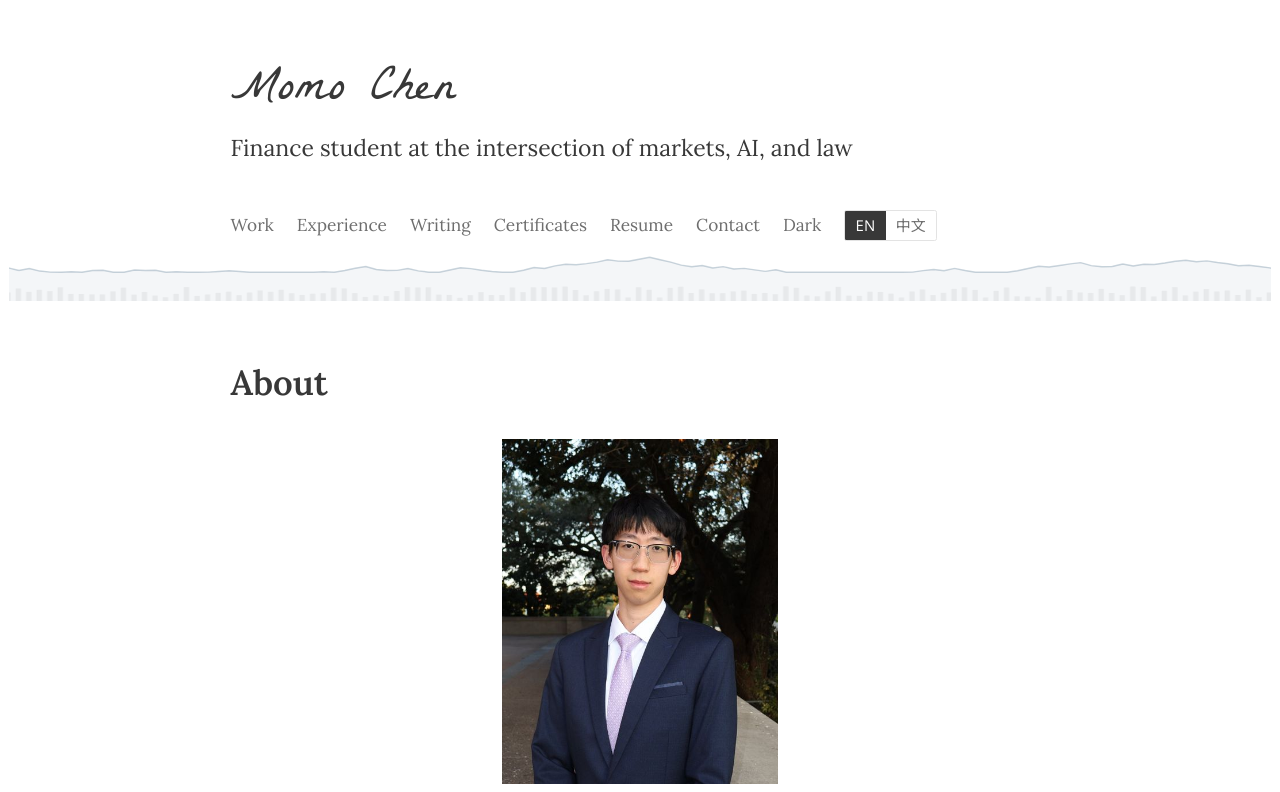
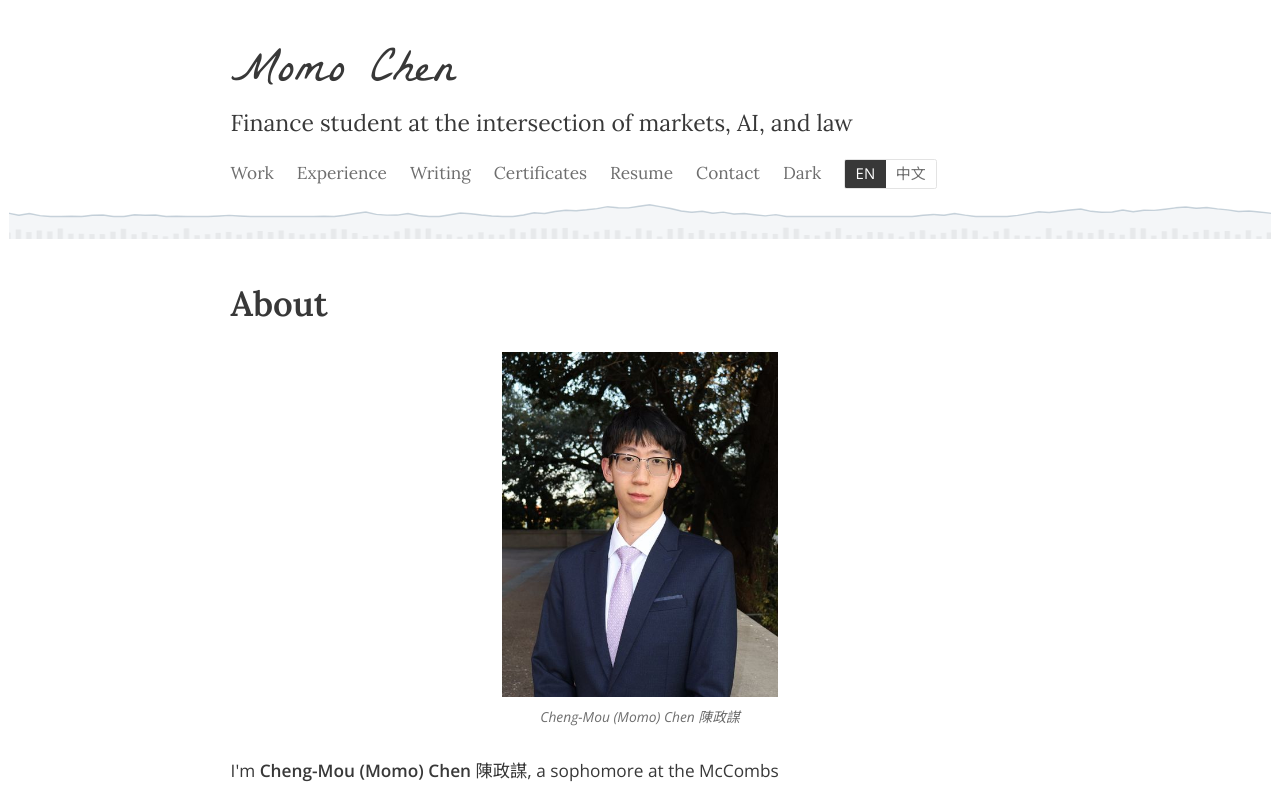
Before and after one commit to CMOMO7581/momo-website-cli, a Next.js app: page / in a window 1280 px wide. Shown: the top 792 px of the page. Built offline with nearby package versions, Linux system fonts and the light colour scheme.

Commit message:
Compact the header so the headshot shows on the first screen
Co-Authored-By: Claude Opus 5.5 <noreply@anthropic.com>

```diff
--- a/app/globals.css
+++ b/app/globals.css
@@ -29,7 +29,7 @@ body{zoom:1.15}
 html[lang="zh-Hant"] body{font-size:15.5px;line-height:1.9}
 html[lang="zh-Hant"] .kicker{letter-spacing:.12em}
 .page{max-width:760px;margin:0 auto;padding-left:max(24px,env(safe-area-inset-left,0px));padding-right:max(24px,env(safe-area-inset-right,0px));padding-block:48px 40px}
-.masthead + .page{padding-top:44px}
+.masthead + .page{padding-top:28px}
 a{color:inherit;text-decoration:underline;text-decoration-color:var(--rule);text-decoration-thickness:1px;text-underline-offset:3px;transition:text-decoration-color .15s,color .15s}
 a:hover{text-decoration-color:var(--icon);color:var(--icon)}
 :focus-visible{outline:2px solid var(--icon);outline-offset:3px;border-radius:2px}
@@ -42,11 +42,11 @@ p{margin:0 0 14px}
 hr{border:0;border-top:1px solid var(--rule);margin:40px 0}
 
 /* Header */
-.top{display:flex;justify-content:space-between;align-items:flex-start;gap:24px;flex-wrap:wrap}
+.top{display:flex;justify-content:space-between;align-items:flex-start;gap:10px 24px;flex-wrap:wrap}
 
 /* Masthead band with a faint decorative chart (colors derive from --text / --icon, so both themes follow) */
 .masthead{position:relative;overflow:hidden}
-.masthead .head-inner{position:relative;z-index:1;padding-block:48px 52px}
+.masthead .head-inner{position:relative;z-index:1;padding-block:32px 44px}
 .masthead{--pat:color-mix(in srgb,var(--text) 11%,transparent);--pat-soft:color-mix(in srgb,var(--text) 6%,transparent)}
 .chart-bg{position:absolute;inset:auto 0 0 0;width:100%;height:34%;z-index:0;pointer-events:none;display:block}
 .chart-bg .ln{fill:none;stroke:color-mix(in srgb,var(--icon) 26%,transparent);stroke-width:1.25}
@@ -56,12 +56,12 @@ hr{border:0;border-top:1px solid var(--rule);margin:40px 0}
 .chart-bg{width:200%;animation:chart-shift 90s linear infinite;will-change:transform}
 @keyframes chart-shift{to{transform:translateX(-50%)}}
 @media (prefers-reduced-motion: reduce){.chart-bg{animation:none}}
-@media (max-width:620px){.chart-bg{height:24%}}
+@media (max-width:620px){.chart-bg{height:24%}.masthead .head-inner{padding-block:22px 38px}.masthead + .page{padding-top:16px}nav ul{row-gap:0;line-height:1.6}.intro h1{margin-bottom:12px}.intro figure{margin-bottom:20px}}
 
 .sig{font-family:var(--script);font-size:clamp(34px,6vw,44px);line-height:1.1;margin:0;text-decoration:none;display:block}
 .sig:hover{color:var(--text)}
-.tagline{font-family:var(--serif);font-size:clamp(17px,2.4vw,20px);margin:6px 0 0}
-nav ul{list-style:none;display:flex;flex-wrap:wrap;align-items:baseline;gap:6px 20px;margin:12px 0 0;padding:0;font-family:var(--serif);font-size:15px}
+.tagline{font-family:var(--serif);font-size:clamp(17px,2.4vw,20px);line-height:1.45;margin:4px 0 0}
+nav ul{list-style:none;display:flex;flex-wrap:wrap;align-items:baseline;gap:6px 20px;margin:6px 0 0;padding:0;font-family:var(--serif);font-size:15px}
 nav a{text-decoration:none;color:var(--text-2)}
 nav a:hover{color:var(--text)}
 .theme{background:none;border:0;padding:0;font:inherit;color:var(--text-2);cursor:pointer}
@@ -72,10 +72,10 @@ nav a:hover{color:var(--text)}
 .lang button:not([aria-pressed="true"]):hover{color:var(--text)}
 
 /* Intro */
-.intro h1{font-size:30px;font-weight:600;margin:0 0 22px}
+.intro h1{font-size:30px;font-weight:600;margin:0 0 16px}
 .intro p{max-width:60ch}
 /* Headshot sits centered under the About heading */
-.intro figure{width:240px;max-width:100%;margin:0 auto 28px;text-align:center}
+.intro figure{width:240px;max-width:100%;margin:0 auto 24px;text-align:center}
 .photo{display:block;width:100%;height:auto;aspect-ratio:4/5;max-width:100%;object-fit:cover;background:var(--field)}
 figcaption{font-style:italic;font-size:12px;line-height:1.5;color:var(--text-2);margin-top:8px}
 .facts{margin-top:18px;font-size:13.5px;color:var(--text-2)}
```
